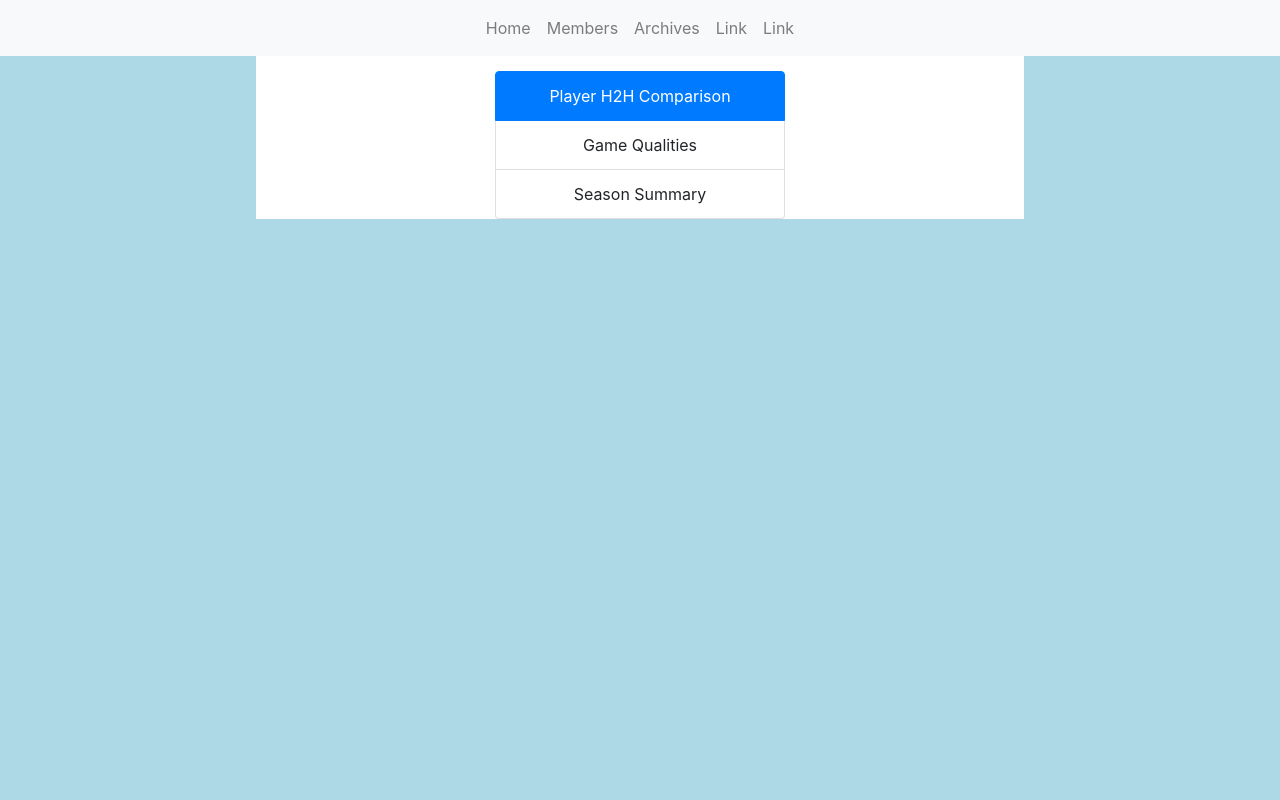
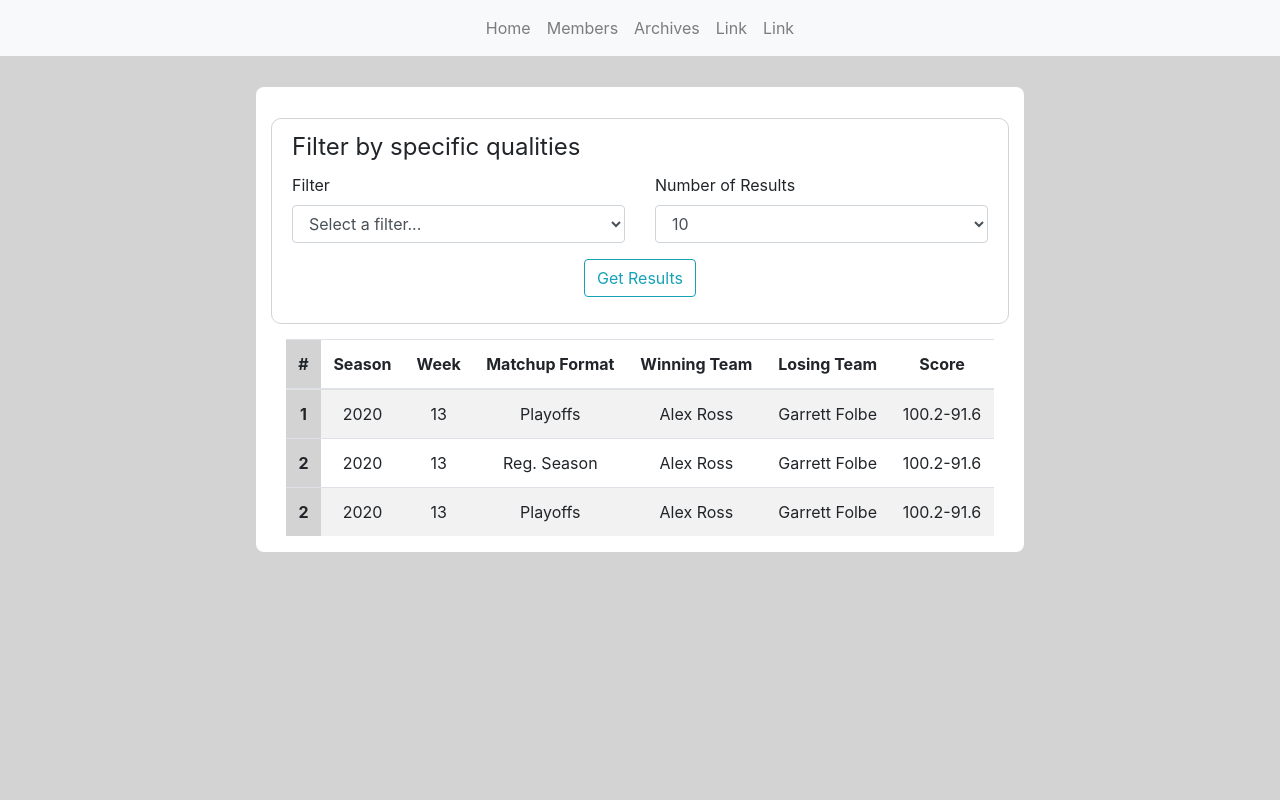
Before and after one commit to gfolbe318/fantasy_football_website, a Flask app: page /archives/game_qualities in a window 1280 px wide. Run offline with Flask 2, Linux system fonts and the light colour scheme; some libraries are stand-ins or nearby versions.

Commit message:
Catching up git log. Getting back into this

```diff
--- a/ff_website/index.py
+++ b/ff_website/index.py
@@ -1,7 +1,7 @@
-from flask import render_template, request, url_for
+from flask import render_template, request, url_for, jsonify
 from ff_website.db import get_db
 from ff_website import app
-from forms import H2H
+from forms import GameQualities, HeadToHead
 
 
 @app.route("/", methods=["GET", "POST"])
@@ -51,7 +51,7 @@ def archives_home():
 
 @app.route("/archives/head_to_head", methods=["GET", "POST"])
 def h2h():
-    form = H2H()
+    form = HeadToHead()
     if form.validate_on_submit():
         print("succeeded")
     else:
@@ -62,4 +62,28 @@ def h2h():
 
 @app.route("/archives/game_qualities", methods=["GET", "POST"])
 def game_qualities():
-    return render_template("game_qualities.html")
+    form = GameQualities()
+    if form.validate_on_submit():
+        print(form.data["filter"])
+        print("succeeded")
+    else:
+        print("failed")
+    return render_template("game_qualities.html", form=form)
+
+
+@app.route("/apis/all_members", methods=["GET"])
+def get_members():
+    """
+    SELECT member_id, first_name, last_name FROM members....
+    """
+
+    return jsonify(
+        [
+            {"member_id": 1,
+             "name": "Garrett Folbe"},
+            {"member_id": 2,
+             "name": "Noah Nathan"},
+            {"member_id": 3,
+             "name": "Merrick Weingarten"}
+        ]
+    )
--- a/ff_website/schema.sql
+++ b/ff_website/schema.sql
@@ -16,7 +16,7 @@ CREATE TABLE game
     game_id INTEGER PRIMARY KEY,
     team_A_score FLOAT NOT NULL,
     team_B_score FLOAT NOT NULL,
-    matchup_date TEXT NOT NULL,
+    season INTEGER NOT NULL,
     week INTEGER NOT NULL,
     matchup_length INTEGER NOT NULL,
     playoffs INTEGER NOT NULL,
--- a/ff_website/static/css/additional.css
+++ b/ff_website/static/css/additional.css
@@ -5,7 +5,7 @@ body {
 
 body {
   padding-top: 55px;
-  background-color: lightblue;
+  background-color: lightgray;
 }
 
 #home {
@@ -58,10 +58,19 @@ h1 {
   padding: 0px;
 }
 
-.content {
+.content-home {
   padding-top: 1rem;
   width: 60%;
   background-color: white;
+}
+
+.content {
+  padding-top: 1rem;
+  border-radius: 0.5rem;
+  width: 60%;
+  background-color: white;
+  margin-top: 2rem;
+  margin-bottom: 2rem;
 }
 
 @media (max-width: 500px) {
@@ -70,7 +79,7 @@ h1 {
   }
 }
 
-@media (min-width: 500px) and (max-width: 900px) {
+@media (min-width: 500px) and (max-width: 1000px) {
   .content {
     width: 80%;
   }
--- a/ff_website/static/css/archives.css
+++ b/ff_website/static/css/archives.css
@@ -27,3 +27,7 @@ td.no-color:first-child {
   height: 10rem;
   width: 10rem;
 }
+
+.submit-button {
+  margin: 0 auto;
+}
--- a/ff_website/templates/game_qualities.html
+++ b/ff_website/templates/game_qualities.html
@@ -1,13 +1,104 @@
 {% extends "layout.html" %}{% block content %}
 <div class="container-fluid content">
-  <div class="row justify-content-center text-center">
-    <div class="col-lg-5 col-md-7 col-sm-10">
-      <ul class="list-group">
-        <li class="list-group-item active">Player H2H Comparison</li>
-        <li class="list-group-item">Game Qualities</li>
-        <li class="list-group-item">Season Summary</li>
-      </ul>
+  <div class="row justify-content-center">
+    <div class="col-12">
+      <div class="form-body">
+        <div class="content-section">
+          <form novalidate="novalidate" method="POST">
+            <legend>Filter by specific qualities</legend>
+            <fieldset class="form-group">
+              <input
+                type="hidden"
+                name="csrf_token"
+                value="{{ csrf_token() }}"
+              />
+              <div class="row">
+                <div class="col-md-6 col-sm-12">
+                  <div class="form-group">
+                    {{ form.filter.label(class="form-control-md") }} {% if
+                    form.filter.errors %} {{ form.filter(class="form-control
+                    form-control-md is-invalid") }}
+                    <div class="invalid-feedback">
+                      {% for error in form.filter.errors %}
+                      <span>{{ error }}</span>
+                      {% endfor %}
+                    </div>
+                    {% else %} {{ form.filter(class="form-control
+                    form-control-md") }} {% endif %}
+                  </div>
+                </div>
+                <div class="col-md-6 col-sm-12">
+                  <div class="form-group">
+                    {{ form.numberOfResults.label(class="form-control-md") }} {{
+                    form.numberOfResults(class="form-control form-control-md")
+                    }}
+                  </div>
+                </div>
+              </div>
+              <div class="row">
+                <div class="form-group submit-button">
+                  {{ form.submit(class="btn btn-outline-info")}}
+                </div>
+              </div>
+            </fieldset>
+          </form>
+        </div>
+      </div>
     </div>
   </div>
-  {% endblock content %}
+  <div class="col-12">
+    <div
+      class="
+        table-responsive-sm
+        table-responsive-md
+        table-responsive-xs
+        table-responsive
+        justify-content-center
+      "
+    >
+      <table class="table table-striped">
+        <thead>
+          <tr>
+            <th scope="col">#</th>
+            <th scope="col">Season</th>
+            <th scope="col">Week</th>
+            <th scope="col">Matchup Format</th>
+            <th scope="col">Winning Team</th>
+            <th scope="col">Losing Team</th>
+            <th scope="col">Score</th>
+          </tr>
+        </thead>
+        <tbody>
+          <tr>
+            <th scope="row">1</th>
+            <td>2020</td>
+            <td>13</td>
+            <td>Playoffs</td>
+            <td>Alex Ross</td>
+            <td>Garrett Folbe</td>
+            <td>100.2-91.6</td>
+          </tr>
+          <tr>
+            <th scope="row">2</th>
+            <td>2020</td>
+            <td>13</td>
+            <td>Reg. Season</td>
+            <td>Alex Ross</td>
+            <td>Garrett Folbe</td>
+            <td>100.2-91.6</td>
+          </tr>
+          <tr>
+            <th scope="row">2</th>
+            <td>2020</td>
+            <td>13</td>
+            <td>Playoffs</td>
+            <td>Alex Ross</td>
+            <td>Garrett Folbe</td>
+            <td>100.2-91.6</td>
+          </tr>
+        </tbody>
+      </table>
+    </div>
+  </div>
 </div>
+{% endblock content %}
--- a/ff_website/templates/home.html
+++ b/ff_website/templates/home.html
@@ -12,7 +12,7 @@
     <h1>BOOTSTRAP</h1>
   </div>
 </div>
-<div class="container-fluid content">
+<div class="container-fluid content-home">
   <div class="row">
     {% for l in ql %}
     <div class="col-xl-3 col-md-6 col-sm-12 ql">
--- a/forms.py
+++ b/forms.py
@@ -1,7 +1,7 @@
 from flask_wtf import FlaskForm
-from wtforms import StringField, PasswordField, BooleanField, SubmitField, SelectField
+from wtforms import StringField, SubmitField, SelectField
+from wtforms import validators
 from wtforms.validators import DataRequired, ValidationError
-from datetime import date
 
 
 class createOwner(FlaskForm):
@@ -14,24 +14,42 @@ class createOwner(FlaskForm):
     submit = SubmitField("Submit")
 
 
-class H2H(FlaskForm):
+class HeadToHead(FlaskForm):
 
-    owners = [("", "Please select a league member..."), (1, "Garrett Folbe"),
-              (2, "Noah Nathan"), (3, "Jason Silverstone")]
+    members = [("", "Please select a league member..."), (1, "Garrett Folbe"),
+               (2, "Noah Nathan"), (3, "Jason Silverstone")]
 
     def valid_names_one(self, leagueMemberOne):
-        print("here")
         if self.leagueMemberTwo.data == leagueMemberOne.data:
-            raise ValidationError("Cannot compare two of the same members")
+            raise ValidationError("League members must be different")
 
     def valid_names_two(self, leagueMemberTwo):
-        print("here")
         if self.leagueMemberOne.data == leagueMemberTwo.data:
-            raise ValidationError("Cannot compare two of the same members")
+            raise ValidationError("League members must be different")
 
     leagueMemberOne = SelectField(
-        "League Member One", choices=owners, validators=[DataRequired(), valid_names_one])
+        "League Member One", choices=members, validators=[DataRequired(), valid_names_one])
     leagueMemberTwo = SelectField(
-        "League Member Two", choices=owners, validators=[DataRequired(), valid_names_two])
+        "League Member Two", choices=members, validators=[DataRequired(), valid_names_two])
 
     submit = SubmitField("Compare members")
+
+
+class GameQualities(FlaskForm):
+
+    filter = SelectField('Filter',
+                         choices=[
+                             ("", "Select a filter..."),
+                             (1, "Fewest Points Scored (Combined)"),
+                             (2, "Fewest Points Scored (Individual)"),
+                             (3, "Most Points Scored (Combined)"),
+                             (4, "Most Points Scored (Individual"),
+                             (5, "Largest Margin of Victory"),
+                             (6, "Smallest Margin of Victory")],
+                         validators=[DataRequired("Please select a filter")])
+
+    numberOfResults = SelectField('Number of Results',
+                                  choices=[(10, 10),
+                                           (25, 25),
+                                           (100, 100)])
+    submit = SubmitField("Get Results")
```
Also changed, not shown: ff_website/templates/head_to_head.html (+7 -1 lines).
